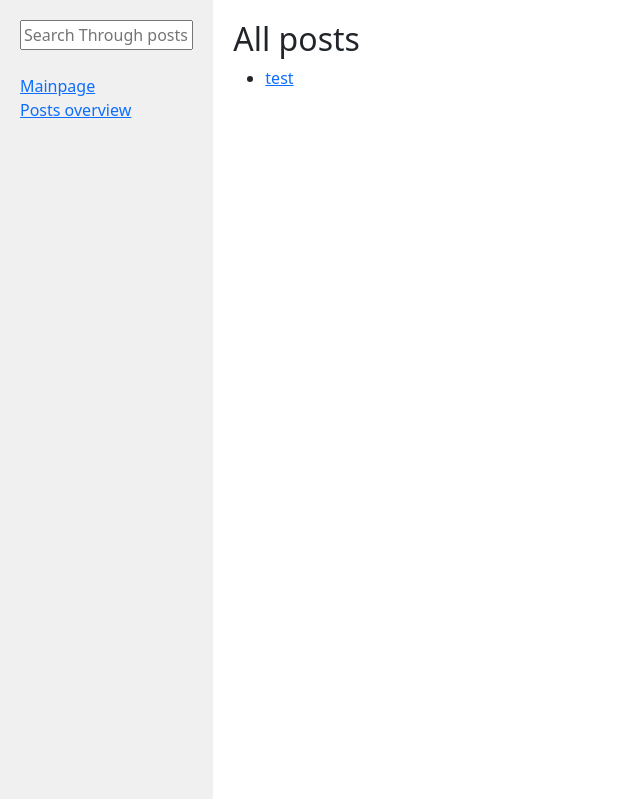
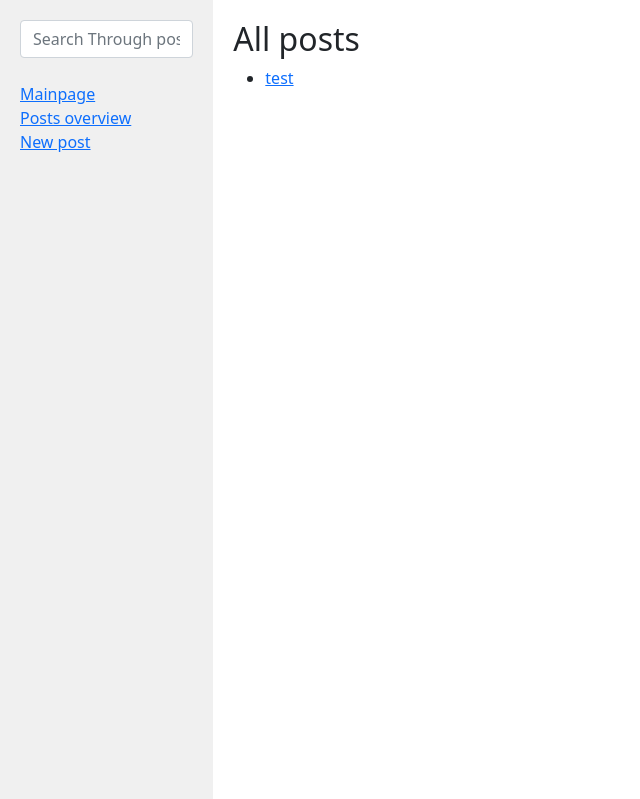
Before and after one commit to sir-ragna/django-wiki, a Django app: page /posts/ in a window 1280 px wide. Shown: the whole page, without its empty margins (0-640 px from the left). Run offline with Django 3.2, Linux system fonts and the light colour scheme.

Commit message:
add link to new post

```diff
--- a/posts/templates/base.html.j2
+++ b/posts/templates/base.html.j2
@@ -15,12 +15,13 @@
     <div class="sidebar col-lg-2 col-md-3">
         {# <h2>Search</h2> #}
         <form>
-            <input class="searchbar" type="text" name="q" placeholder="Search Through posts">
+            <input class="searchbar form-control" type="text" name="q" placeholder="Search Through posts">
         </form>
         <br>
         <ul class="nav_links">
             <li><a href="{% url 'mainpage' %}">Mainpage</a></li>
             <li><a href="{% url 'index' %}">Posts overview</a></li>
+            <li><a href="{% url 'new post' %}">New post</a></li>
         </ul>
     </div>
     <div class="content col-lg-10 col-md-9">
```
